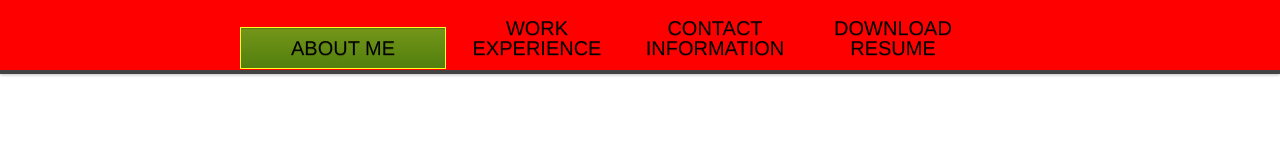
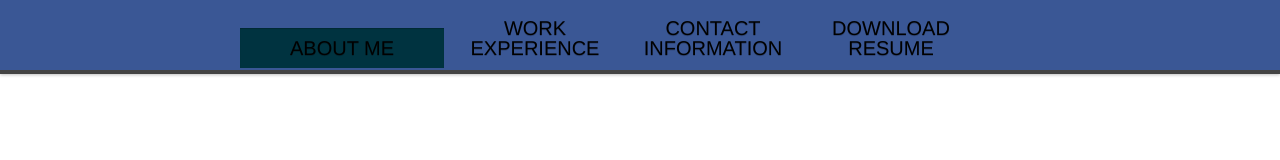
Before and after one commit to jdsendin/jdsendin.github.io, a plain HTML site: page index.html in a window 1280 px wide. In both pictures the pointer is over the link "ABOUT ME". Drawn offline with Linux system fonts and the light colour scheme.

Commit message:
colour change

```diff
--- a/stylesheets/styles.css
+++ b/stylesheets/styles.css
@@ -5,7 +5,7 @@
   height: 70px;
   width: 100%;
   position: fixed;
-  background-color: #FF0000;
+  background-color: #3a5795;
   border-bottom: 4px solid #434343;
   -moz-box-shadow: 0px 1px 3px rgba(0, 0, 0, 0.25);
   -webkit-box-shadow: 0px 1px 3px rgba(0, 0, 0, 0.25);
@@ -29,27 +29,20 @@
 }
 #header nav li a {
   color: black;
-  background-color: #FF0000;
+  background-color: #3a5795;
   padding: 10px 12px;
   margin-top: 2px;
   line-height: 20px;
   font-size: 20px;
   display: inline-block;
   text-align: center;
-  width: 150px
+  width: 150px;
 }
 #header nav li a:hover {
-  background: -webkit-gradient(linear, 50% 0%, 50% 100%, color-stop(0%, #749619), color-stop(100%, #527f0e));
-  background: -webkit-linear-gradient(#749619, #527f0e);
-  background: -moz-linear-gradient(#749619, #527f0e);
-  background: -o-linear-gradient(#749619, #527f0e);
-  background: -ms-linear-gradient(#749619, #527f0e);
-  background: linear-gradient(#749619, #527f0e);
-  background-color: #ffff21;
-  border: 1px solid #ffff21;
+  background: #003340;
   -moz-box-shadow: inset 0px 1px 1px rgba(0, 0, 0, 0.2), 0px 1px 0px rgba(0, 0, 0, 0);
   -webkit-box-shadow: inset 0px 1px 1px rgba(0, 0, 0, 0.2), 0px 1px 0px rgba(0, 0, 0, 0);
   -o-box-shadow: inset 0px 1px 1px rgba(0, 0, 0, 0.2), 0px 1px 0px rgba(0, 0, 0, 0);
   box-shadow: inset 0px 1px 1px rgba(0, 0, 0, 0.2), 0px 1px 0px rgba(0, 0, 0, 0);
-  width: 180px
+  width: 180px;
 }
```
